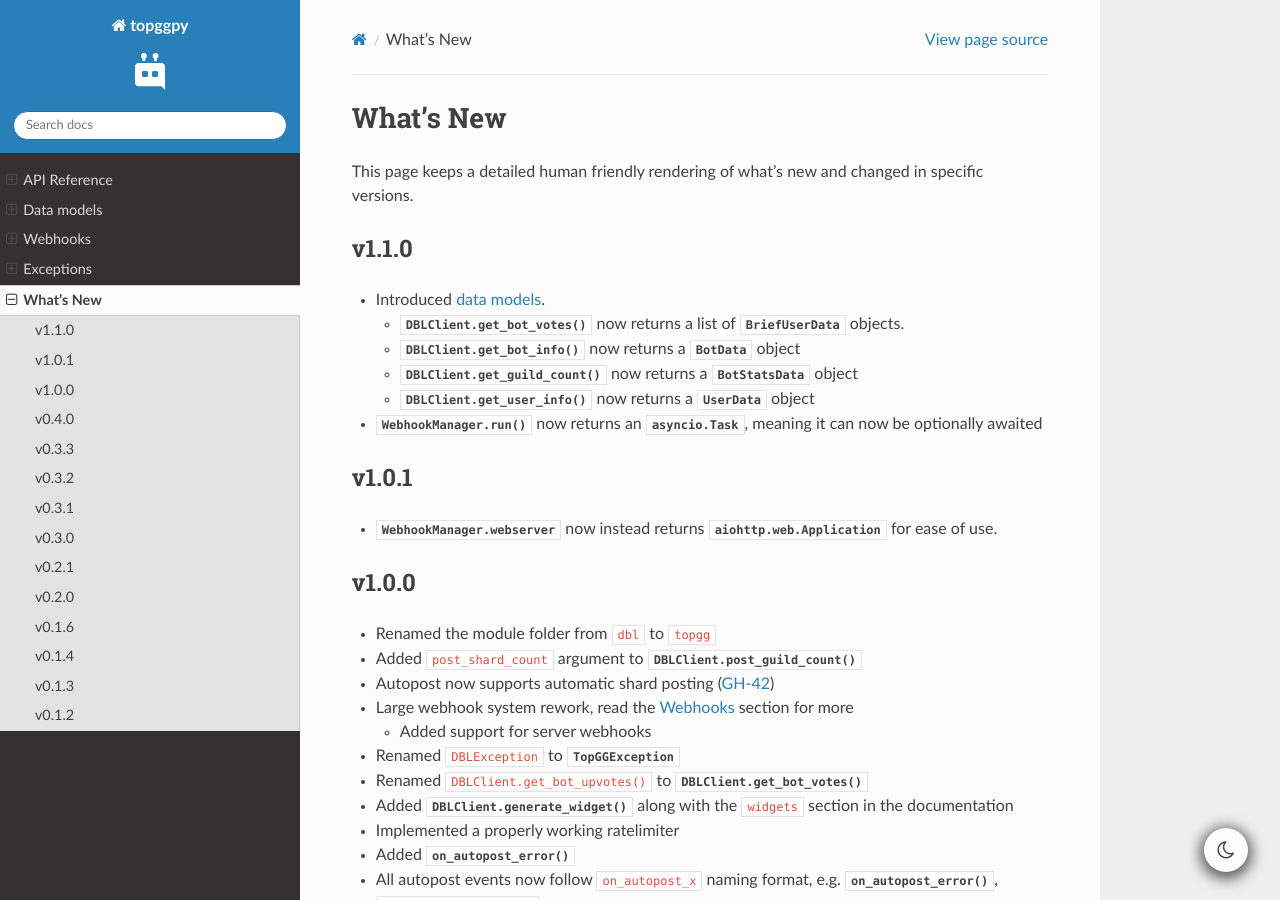
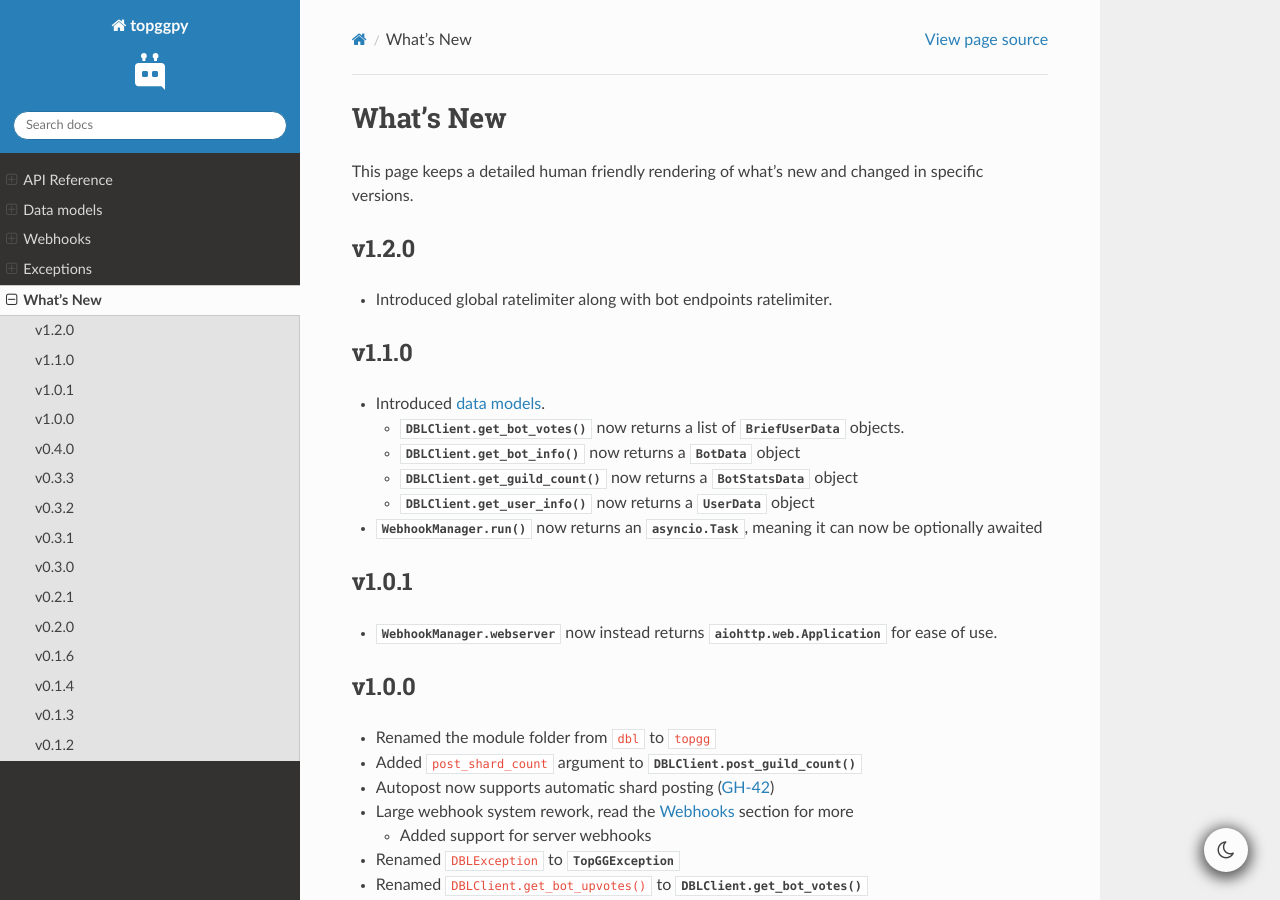
Before and after one commit to Top-gg-Community/python-sdk, a Sphinx documentation site: the page built from docs/whats_new.rst, in a window 1280 px wide and 900 px high. Built offline with Sphinx 7.4.7 and the Read the Docs theme 2.0.0, drawn with Linux system fonts in a browser that asks for light colours; the version number could not be read and is left out.

Commit message:
Update changelog

```diff
--- a/docs/whats_new.rst
+++ b/docs/whats_new.rst
@@ -7,6 +7,11 @@ What's New
 ##########
 
 This page keeps a detailed human friendly rendering of what's new and changed in specific versions.
+
+v1.2.0
+======
+
+* Introduced global ratelimiter along with bot endpoints ratelimiter.
 
 v1.1.0
 ======
```
